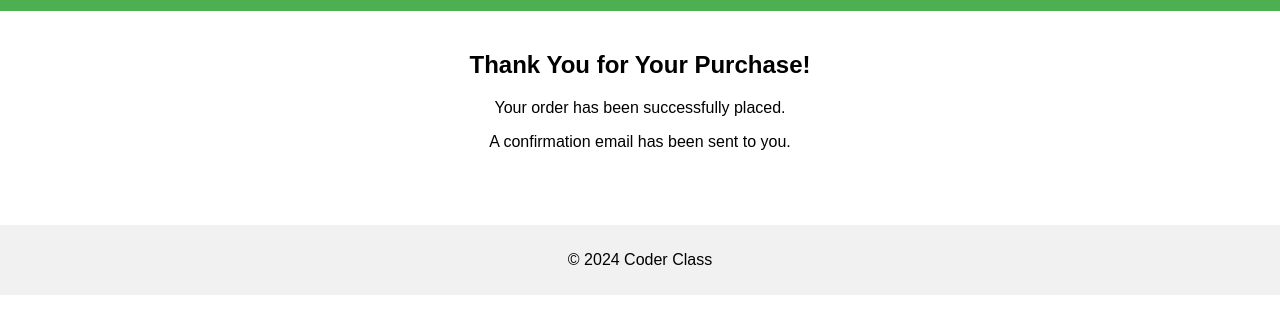
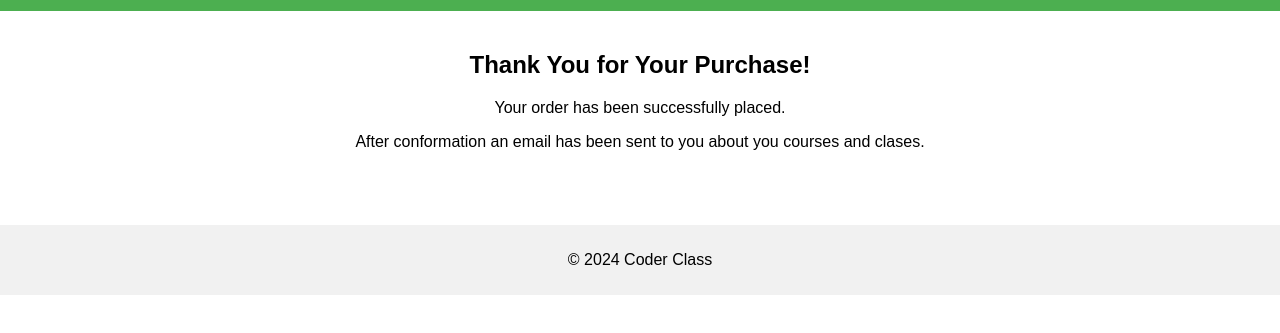
Before and after one commit to coderclas/Coderclas, a plain HTML site: page success.html in a window 1280 px wide. Shown: the part 89-422 px from the top of the page. Drawn offline with Linux system fonts and the light colour scheme.

Commit message:
Update success.html

```diff
--- a/success.html
+++ b/success.html
@@ -14,7 +14,7 @@
         <section id="success">
             <h2>Thank You for Your Purchase!</h2>
             <p>Your order has been successfully placed.</p>
-            <p>A confirmation email has been sent to you.</p>
+            <p>After conformation an email has been sent to you about you courses and clases.</p>
             <a href="index.html">Go Back to Courses</a>
         </section>
     </main>
```
